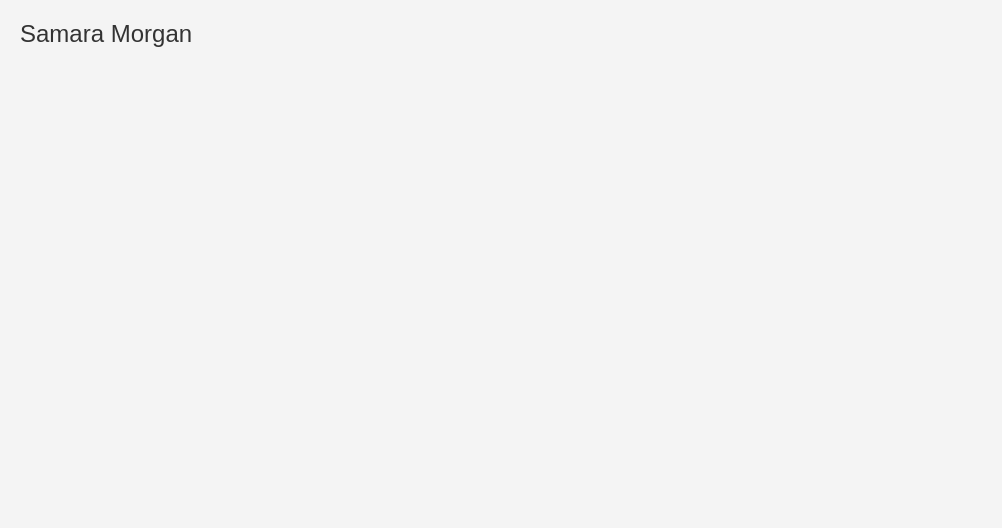
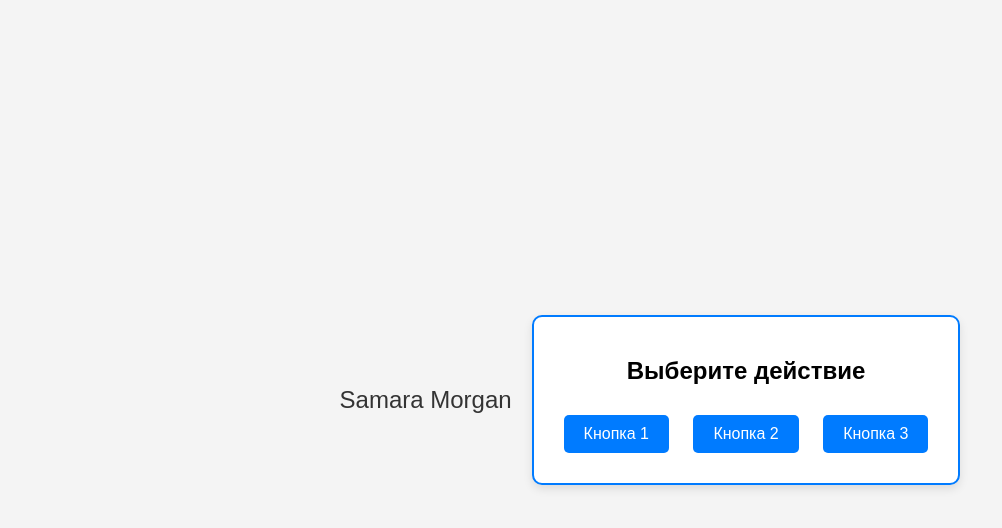
Before and after one commit to samaramorgans/samaramorgas.github.io, a plain HTML site: page index.html in a window 1280 px wide. Shown: the whole page, without its empty margins (0-1002 px from the left). Drawn offline with Linux system fonts and the light colour scheme.

Commit message:
Update index.html

```diff
--- a/index.html
+++ b/index.html
@@ -28,4 +28,50 @@
         Samara Morgan
     </div>
 </body>
+<style>
+        body {
+            margin: 0; /* Убираем отступы по умолчанию */
+            padding: 0; /* Убираем внутренние отступы */
+            height: 100vh; /* Высота вьюпорта */
+            display: flex; /* Используем Flexbox для выравнивания */
+            align-items: center; /* Вертикальное выравнивание по центру */
+            justify-content: center; /* Горизонтальное выравнивание по центру */
+            background-color: #f4f4f4; /* Цвет фона */
+        }
+
+        .container {
+            border: 2px solid #007bff; /* Рамка */
+            border-radius: 10px; /* Закругление углов */
+            padding: 20px; /* Внутренние отступы */
+            background-color: #fff; /* Цвет фона рамки */
+            box-shadow: 0 4px 10px rgba(0, 0, 0, 0.1); /* Тень */
+            text-align: center; /* Выравнивание текста по центру */
+        }
+
+        button {
+            background-color: #007bff; /* Цвет фона кнопок */
+            color: #fff; /* Цвет текста кнопок */
+            border: none; /* Без рамки */
+            border-radius: 5px; /* Закругление углов кнопок */
+            padding: 10px 20px; /* Внутренние отступы кнопок */
+            margin: 10px; /* Отступы между кнопками */
+            cursor: pointer; /* Курсор при наведении */
+            font-size: 16px; /* Размер шрифта */
+            transition: background-color 0.3s; /* Плавный переход цвета фона */
+        }
+
+        button:hover {
+            background-color: #0056b3; /* Цвет фона кнопок при наведении */
+        }
+    </style>
+</head>
+<body>
+    <div class="container">
+        <h2>Выберите действие</h2>
+        <button>Кнопка 1</button>
+        <button>Кнопка 2</button>
+        <button>Кнопка 3</button>
+    </div>
+</body>
 </html>
+</html>
```
